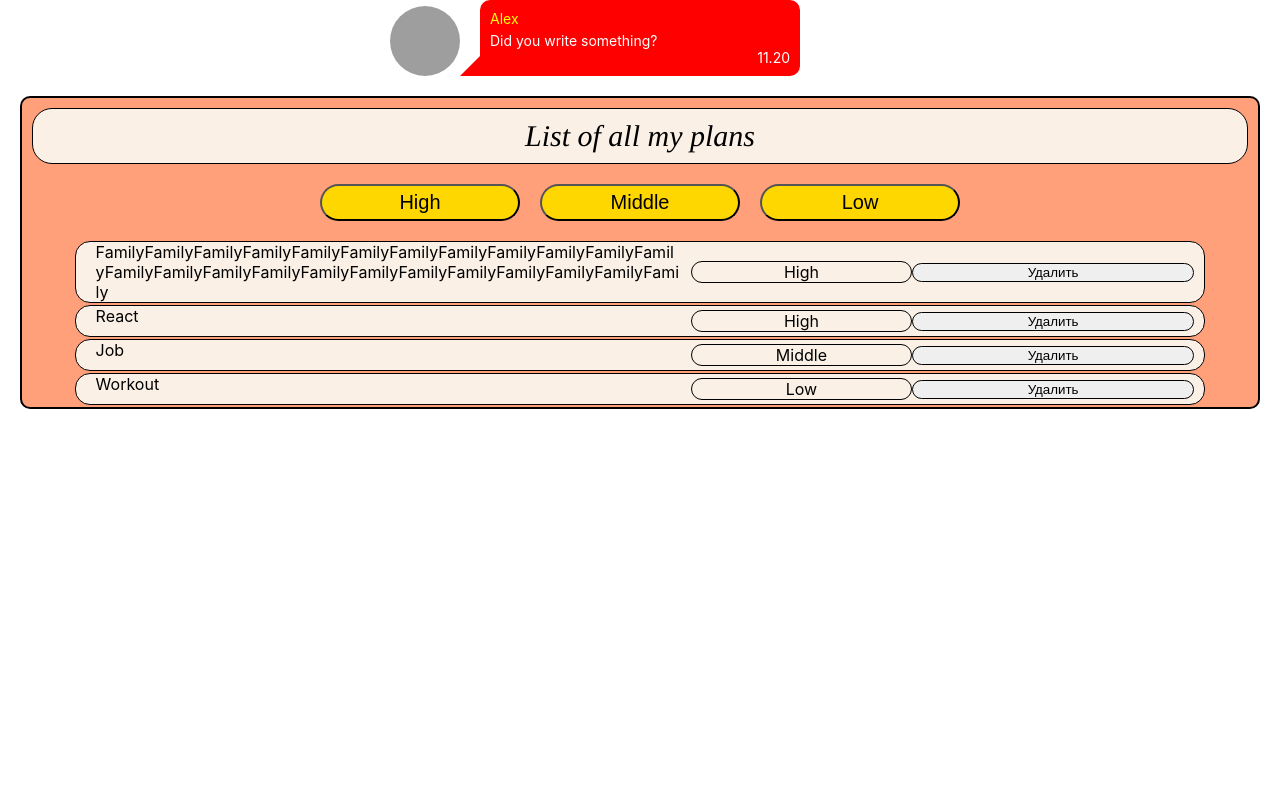
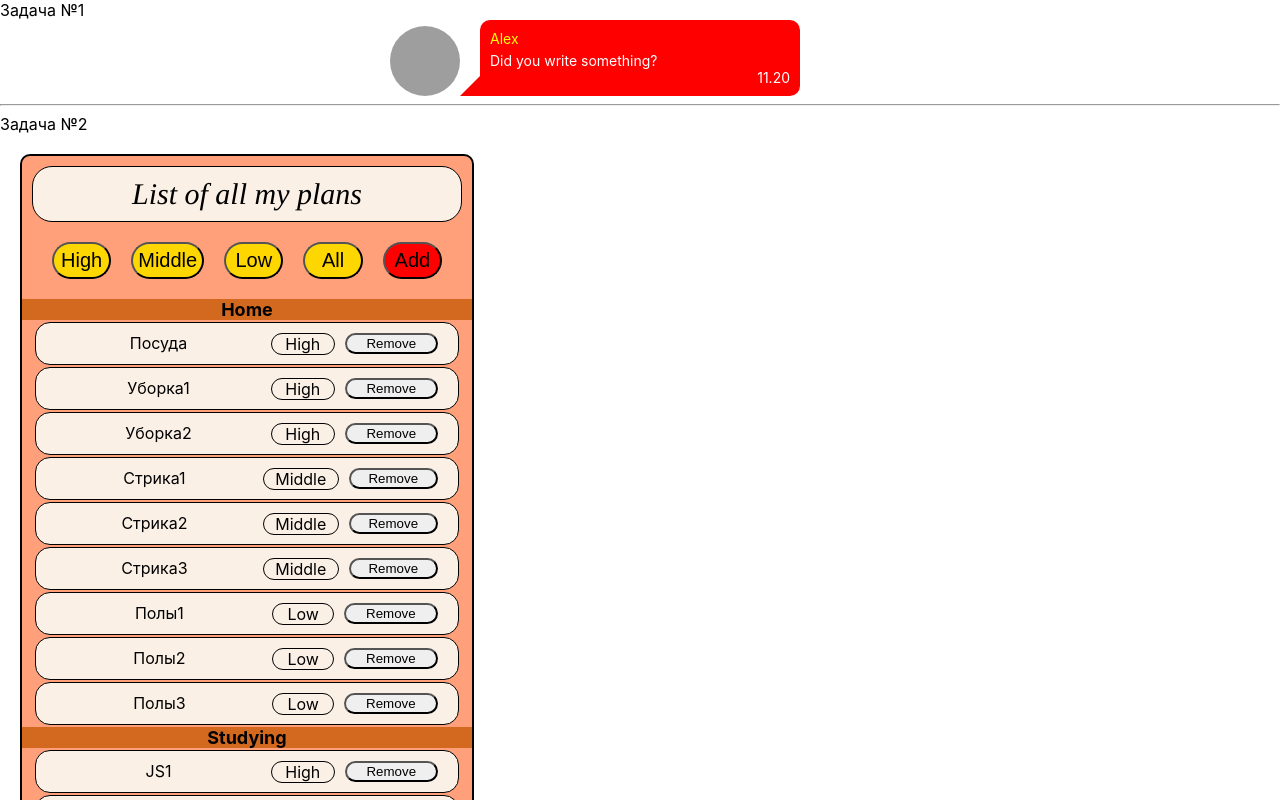
Before and after one commit to omgpiu/IgnatTassk, a React (Create React App) app: page / in a window 1280 px wide. Shown: the top 800 px of the page. Built offline with nearby package versions, Linux system fonts and the light colour scheme; grey boxes are pictures that could not be loaded.

Commit message:
Новое задание
Новое задание

```diff
--- a/src/App.tsx
+++ b/src/App.tsx
@@ -5,11 +5,14 @@ import MessageContainer from "./Appfirst";
 
 
 
+
 function App() {
     return (
         <div>
+            <div>Задача №1</div>
             <MessageContainer name={"Alex"} message={"Did you write something?"} time={"11.20"}/>
-            <LisfOfPlans/>
+           <div><hr/>Задача №2</div>
+            <LisfOfPlans firstTitle={'Home'} secondTitle={'Studying'}/>
         </div>
     );
 }
--- a/src/listOfPlans/content/Content.tsx
+++ b/src/listOfPlans/content/Content.tsx
@@ -6,6 +6,8 @@ import Task from "./task/task";
 
 export type PropsType = {
     lists: Array<ValueOfTasks>
+    removeTask:(taskId:number) => void
+
 }
 
 
@@ -13,10 +15,9 @@ function Content(props: PropsType) {
 
     return (
         <div>
-            <Task ids={props.lists[0].id} titles={props.lists[0].title} priorities={props.lists[0].priority}/>
-            <Task ids={props.lists[1].id} titles={props.lists[1].title} priorities={props.lists[1].priority}/>
-            <Task ids={props.lists[2].id} titles={props.lists[2].title} priorities={props.lists[2].priority}/>
-            <Task ids={props.lists[3].id} titles={props.lists[3].title} priorities={props.lists[3].priority}/>
+            {
+                props.lists.map(t => <Task key={t.id} task={t} removeTask={props.removeTask}/>)
+            }
 
         </div>
 
--- a/src/listOfPlans/content/task/task.module.css
+++ b/src/listOfPlans/content/task/task.module.css
@@ -24,22 +24,23 @@
     margin-right: 10px;
     margin-left: 10px;
     flex-grow: 2;
-    text-align: left;
+    text-align: center;
     word-wrap: break-word;
     width: 150px;
+    margin: 10px;
 
 
 }
 
 .item button {
 
-    border: none;
+
     align-self: center;
     align-content: center;
     flex-grow: 1;
     border-radius: 20px;
-    border: black solid 1px;
-
+    /*border: black solid 1px;*/
+    margin: 10px;
 
 }
 
@@ -50,7 +51,6 @@
     border: black solid 1px;
     align-self: center;
     align-content: center;
-    width: 1px;
     border-radius: 20px;
 
 
--- a/src/listOfPlans/content/task/task.tsx
+++ b/src/listOfPlans/content/task/task.tsx
@@ -1,23 +1,22 @@
 import React from 'react';
 import st from "./task.module.css";
+import {ValueOfTasks} from "../../listOfPlans";
 
 
-type TaskTypes = {
- ids: any   // Непонятная хуйня
- titles: string
- priorities: 'High'| 'Middle'| 'Low'
-
+type PropsTypes = {
+ task: ValueOfTasks
+    removeTask:(listId:number) => void
 }
 
 
 
-function Task(props: TaskTypes) {
+function Task(props: PropsTypes) {
     return (
         <div className={st.plan}>
-            <div className={st.item} id={props.ids} >
-                <div className={st.title}>{props.titles}</div>
-                <div className={st.prior}>{props.priorities}</div>
-                <button>Удалить</button>
+            <div className={st.item}>
+                <div className={st.title}>{props.task.title}</div>
+                <div className={st.prior}>{props.task.priority}</div>
+                <button onClick={() => props.removeTask(props.task.id)}>Remove</button>
             </div>
         </div>
     )
--- a/src/listOfPlans/listOfPlans.module.css
+++ b/src/listOfPlans/listOfPlans.module.css
@@ -3,7 +3,19 @@
     display: block;
     border: black 2px solid;
     margin: 20px;
-
+    width: 450px;
     background-color: #FFA07A;
     border-radius: 10px;
 }
+.thingsToDO {
+    margin: 0 auto;
+    text-align: center;
+    background-color: chocolate;
+    color: black;
+    font-size: large;
+    font-weight: bold;
+
+
+
+
+}
--- a/src/listOfPlans/listOfPlans.tsx
+++ b/src/listOfPlans/listOfPlans.tsx
@@ -1,31 +1,90 @@
-import React from 'react';
+import React, {useState} from 'react';
 import st from './listOfPlans.module.css'
 import Content from "./content/Content";
 import PriorityButtons from "./priority/PriorityButtons";
 
+type ListOfPlansType = {
+    firstTitle: string
+    secondTitle: string
+}
+
 
 export type ValueOfTasks = {
     title: string
-    priority: 'High'| 'Middle'| 'Low'
+    priority: 'High' | 'Middle' | 'Low'
     id: number
 }
 
-function LisfOfPlans() {
+export type FilterPriorityType = 'High' | 'Low' | 'Middle' | 'All'
 
-    const list: Array<ValueOfTasks> = [
-        { id: 1 , title: 'FamilyFamilyFamilyFamilyFamilyFamilyFamilyFamilyFamilyFamilyFamilyFamilyFamilyFamilyFamilyFamilyFamilyFamilyFamilyFamilyFamilyFamilyFamilyFamily', priority: 'High'},
-        { id: 2 , title: 'React', priority: 'High'},
-        { id: 3 , title: 'Job', priority: 'Middle'},
-        { id: 4 , title: 'Workout', priority: 'Low'},
-        { id: 5 , title: 'Games', priority: 'Low'},
-    ]
+
+function LisfOfPlans(props: ListOfPlansType,) {
+    let [filter, setFilter] = useState<FilterPriorityType>('All');
+
+
+    let [list, setList] = useState<Array<ValueOfTasks>>([
+        {id: 99, title: 'Посуда', priority: 'High'},
+        {id: 98, title: 'Уборка1', priority: 'High'},
+        {id: 97, title: 'Уборка2', priority: 'High'},
+        {id: 96, title: 'Стрика1', priority: 'Middle'},
+        {id: 95, title: 'Стрика2', priority: 'Middle'},
+        {id: 94, title: 'Стрика3', priority: 'Middle'},
+        {id: 93, title: 'Полы1', priority: 'Low'},
+        {id: 92, title: 'Полы2', priority: 'Low'},
+        {id: 91, title: 'Полы3', priority: 'Low'},
+
+    ]);
+    let [list2, setList2] = useState<Array<ValueOfTasks>>([
+        {id: 5, title: 'JS1', priority: 'High'},
+        {id: 6, title: 'JS2', priority: 'High'},
+        {id: 7, title: 'JS3', priority: 'High'},
+        {id: 8, title: 'React', priority: 'High'},
+        {id: 9, title: 'CSS1', priority: 'Middle'},
+        {id: 10, title: 'CSS2', priority: 'Middle'},
+        {id: 11, title: 'CSS3', priority: 'Middle'},
+        {id: 12, title: 'HTML1', priority: 'Low'},
+        {id: 13, title: 'HTML2', priority: 'Low'},
+        {id: 14, title: 'HTML3', priority: 'Low'},
+    ]);
+
+
+    function removeTask(id: number) {
+        let filteredList = list.filter(t => t.id != id);
+        setList(filteredList);
+        let filteredList2 = list2.filter(t => t.id != id);
+        setList2(filteredList2)
+
+        console.log(filteredList)
+
+    }
+
+    function changeFilter(value: FilterPriorityType) {
+        setFilter(value)
+    }
+
+
+    let tasksForToDOLists = list;
+    if (filter === 'High') { tasksForToDOLists = list.filter(t => t.priority === 'High');}
+    if (filter === 'Low') {tasksForToDOLists = list.filter(t => t.priority === 'Low');}
+     if  (filter === 'Middle') { tasksForToDOLists = list.filter(t => t.priority === 'Middle');}
+    let tasksForToDOLists2 = list2;
+    if (filter === 'High') { tasksForToDOLists2 = list2.filter(t => t.priority === 'High');}
+    if (filter === 'Low') {tasksForToDOLists2 = list2.filter(t => t.priority === 'Low');}
+    if  (filter === 'Middle') { tasksForToDOLists2 = list2.filter(t => t.priority === 'Middle');}
+
+
+
+
 
     return (
         <div className={st.wrapper}>
-            <PriorityButtons/>
-            <Content lists={list}/>
+            <PriorityButtons changeFilter={changeFilter}/>
+            <div className={st.thingsToDO}>{props.firstTitle}</div>
+            <Content lists={tasksForToDOLists} removeTask={removeTask}  />
+            <div className={st.thingsToDO}>{props.secondTitle}</div>
+            <Content lists={tasksForToDOLists2} removeTask={removeTask} />
         </div>
     )
-}
+};
 
 export default LisfOfPlans;
--- a/src/listOfPlans/priority/PriorityButtons.module.css
+++ b/src/listOfPlans/priority/PriorityButtons.module.css
@@ -50,3 +50,14 @@
 
 
 }
+.itemADD {
+    display: inline-flex;
+    padding: 5px;
+    margin-left: 10px;
+    margin-right: 10px;
+    justify-content: center;
+    border-radius: 30px;
+    width: 200px;
+    background-color: red;
+    font-size: 20px;
+}
--- a/src/listOfPlans/priority/PriorityButtons.tsx
+++ b/src/listOfPlans/priority/PriorityButtons.tsx
@@ -1,18 +1,37 @@
 import React from 'react';
 import st from './PriorityButtons.module.css'
 
+import {FilterPriorityType} from "../listOfPlans";
 
-function PriorityButtons() {
+export type PriorityButtonsType = {
+    changeFilter: (value: FilterPriorityType) => void
+}
+
+
+function PriorityButtons(props: PriorityButtonsType) {
     return (
         <div>
 
             <div className={st.header}>List of all my plans</div>
             <div className={st.priorities}>
-                <button className={st.itemB}>High</button>
-                <button className={st.itemB}>Middle</button>
-                <button className={st.itemB}>Low</button>
+                <button className={st.itemB} onClick={() => {
+                    props.changeFilter('High')
+                }}>High
+                </button>
+                <button className={st.itemB} onClick={() => {
+                    props.changeFilter('Middle')
+                }}>Middle
+                </button>
+                <button className={st.itemB} onClick={() => {
+                    props.changeFilter('Low')
+                }}>Low
+                </button>
+                <button className={st.itemB} onClick={() => {
+                    props.changeFilter('All')
+                }}>All
+                </button>
+                <button className={st.itemADD} onClick={() => alert('Еще  не готово =(')}>Add</button>
             </div>
-
 
 
         </div>
```
